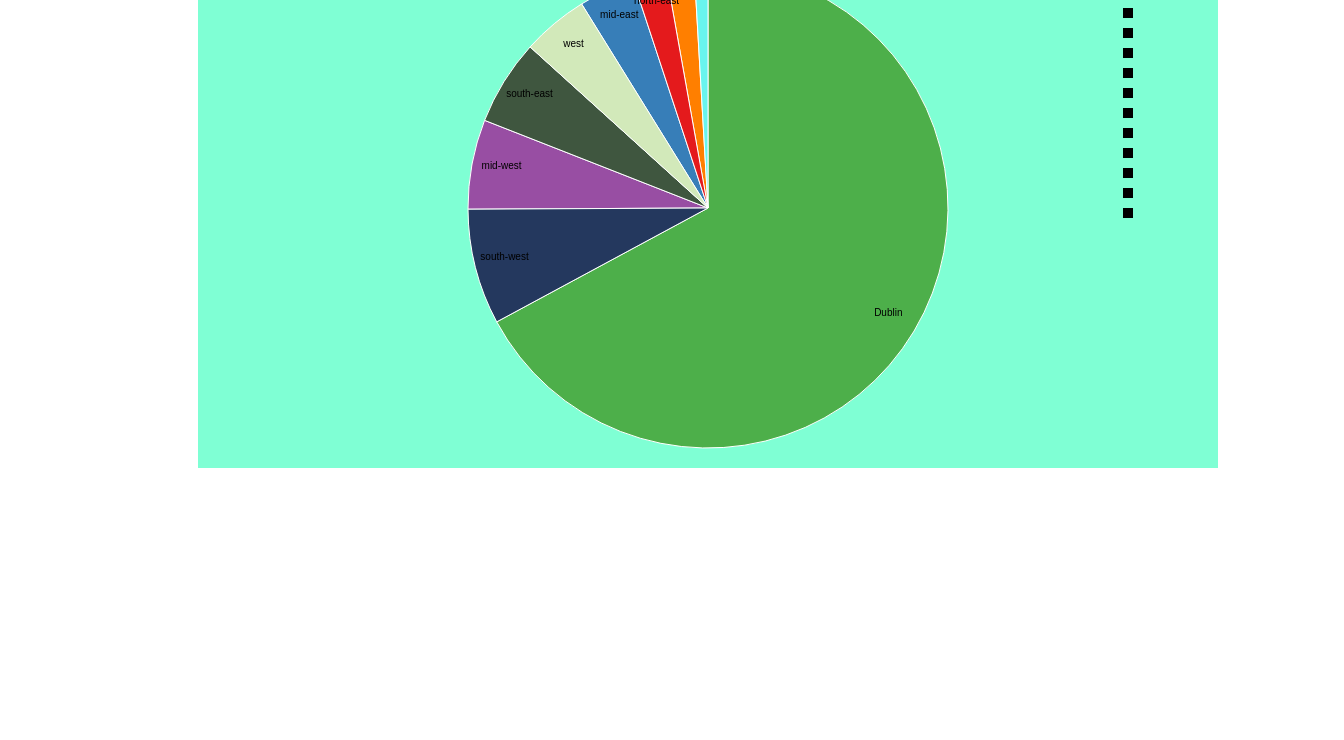
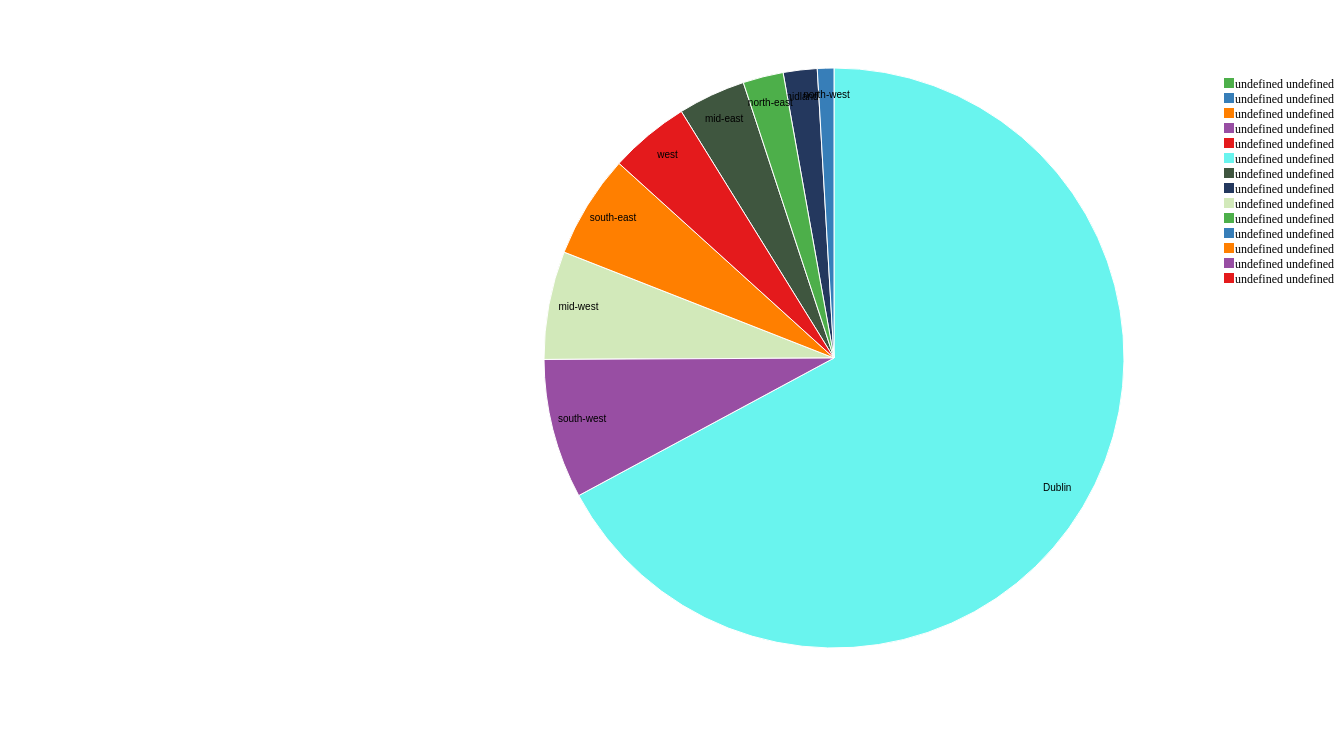
Before and after one commit to AdrianDavidson/d3_Homelessness_piechart, a plain HTML site: page index.html in a window 1280 px wide. Shown: the part 60-800 px from the top of the page, 1344 px wide, since content can reach past the window. Drawn offline with nearby package versions, Linux system fonts and the light colour scheme.

Commit message:
added legend

```diff
--- a/index.html
+++ b/index.html
@@ -9,7 +9,8 @@
 
 </head>
 <body>
-    <svg id="pie" width="1000" height="500"></svg>
+    <h1>Pie Chart to analyse homelessness in Ireland</h1>
+    <svg id="pie" width="1000" height="600"></svg>
     <script>
 
         var svg = d3.select("svg"),
@@ -61,41 +62,28 @@
             svg.append("g")
                .attr("transform", "translate(" + (width / 2 - 120) + "," + 20 + ")")
 
+var legendG = svg.selectAll(".legend")
+      .data(pie("browseruse.csv"))
+      .enter().append("g")
+      .attr("transform", function(d,i){
+        return "translate(" + (width - 110) + "," + (i * 15 + 20) + ")";
+      })
+      .attr("class", "legend");
 
-               // add legend
-	var legend = svg.append("g")
-	  .attr("class", "legend")
-        //.attr("x", w - 65)
-        //.attr("y", 50)
-	  .attr("height", 100)
-	  .attr("width", 100)
-    .attr('transform', 'translate(-20,50)')
-
-
-    legend.selectAll('rect')
-      .data("browser.csv")
-      .enter()
-      .append("rect")
-	  .attr("x", width - 65)
-      .attr("y", function(d, i){ return i *  20;})
-	  .attr("width", 10)
-	  .attr("height", 10)
-	  .style("fill", function(d) {
-        var color = color["browser.csv".indexOf(d)][1];
-        return color;
-      })
-
-    legend.selectAll('text')
-    .data("browser.csv")
-      .enter()
-      .append("text")
-	  .attr("x", width - 52)
-      .attr("y", function(d, i){ return i *  20 + 9;})
-	  .text(function(d) {
-        var text = color["browser.csv".indexOf(d)][0];
-        return text;
+    legendG.append("rect")
+      .attr("width", 10)
+      .attr("height", 10)
+      .attr("fill", function(d, i) {
+        return color(i);
       });
 
+    legendG.append("text")
+      .text(function(d){
+        return d.Homeless_Adults + "  " + d.data.Region;
+      })
+      .style("font-size", 12)
+      .attr("y", 10)
+      .attr("x", 11);
     </script>
 </body>
 </html>
--- a/stylesheet.css
+++ b/stylesheet.css
@@ -15,9 +15,9 @@ path{
     font-weight: bold;
 }
 #pie{
-    margin-left: 15%;
+    margin-left: 25%;
     padding: 10px;
-    background-color: aquamarine;
+    margin-top: 5%;
 }
 .legend {
     font-size: 12px;
@@ -25,3 +25,7 @@ path{
   rect {
     stroke-width: 2;
   }
+  h1{
+      text-align: center;
+      margin: auto;
+  }
```
